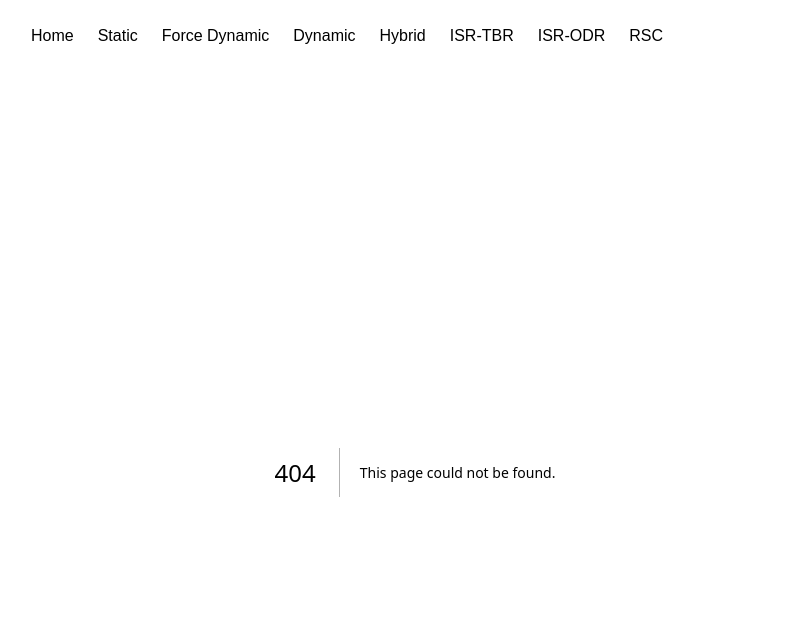
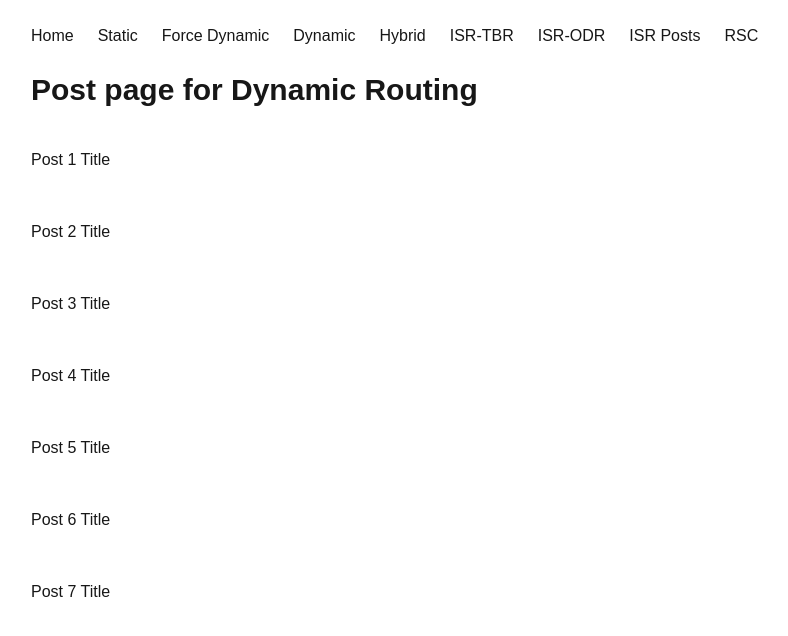
Before and after one commit to Re-ShisTo/NextJS-learnig, a Next.js app: page /isr/posts in a window 1280 px wide. Before the commit this address had no page. Shown: the top 636 px of the page, without its empty margins (225-1013 px from the left). Built offline with nearby package versions, Linux system fonts and the light colour scheme; data requests are answered from the project's data file.

Commit message:
dynamic routing achieved

```diff
--- a/components/Header.jsx
+++ b/components/Header.jsx
@@ -26,6 +26,9 @@ const Header = () => {
           <Link href="/isr/ODR">ISR-ODR</Link>
         </li>
         <li>
+          <Link href="/isr/posts">ISR Posts</Link>
+        </li>
+        <li>
           <Link href="/rsc">RSC</Link>
         </li>
       </ul>
--- /dev/null
+++ b/src/app/isr/posts/[postId]/page.jsx
@@ -0,0 +1,16 @@
+import getData from "../../../../../lib/getData";
+
+const page = async ({ params }) => {
+  const { postId } = await params;
+
+  const post = await getData(`http://localhost:8000/posts/${postId}`);
+
+  return (
+    <div className="flex flex-col gap-6">
+      <h1 className="text-3xl font-bold">{post.title}</h1>
+      <div>{post.body}</div>
+    </div>
+  );
+};
+
+export default page;
--- /dev/null
+++ b/src/app/isr/posts/page.jsx
@@ -0,0 +1,23 @@
+import Link from "next/link";
+import getData from "../../../../lib/getData";
+
+const posts = async () => {
+  const posts = await getData(`http://localhost:8000/posts`, {});
+
+  return (
+    <div className="flex flex-col gap-6">
+      <h1 className="text-3xl font-bold">Post page for Dynamic Routing</h1>
+      <div>
+        <ul className="flex flex-col gap-4">
+          {posts.map((post) => (
+            <Link href={`/isr/posts/${post.id}`} key={post.id}>
+              <li className="py-4">{post.title}</li>
+            </Link>
+          ))}
+        </ul>
+      </div>
+    </div>
+  );
+};
+
+export default posts;
```
